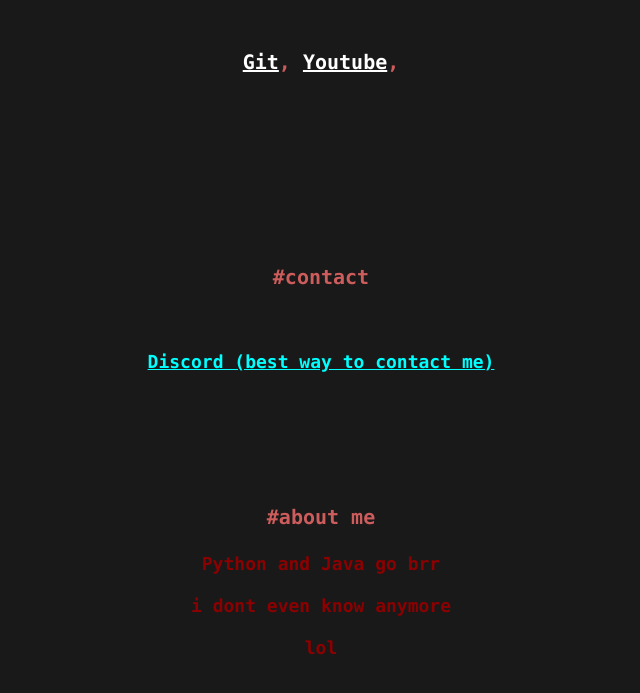
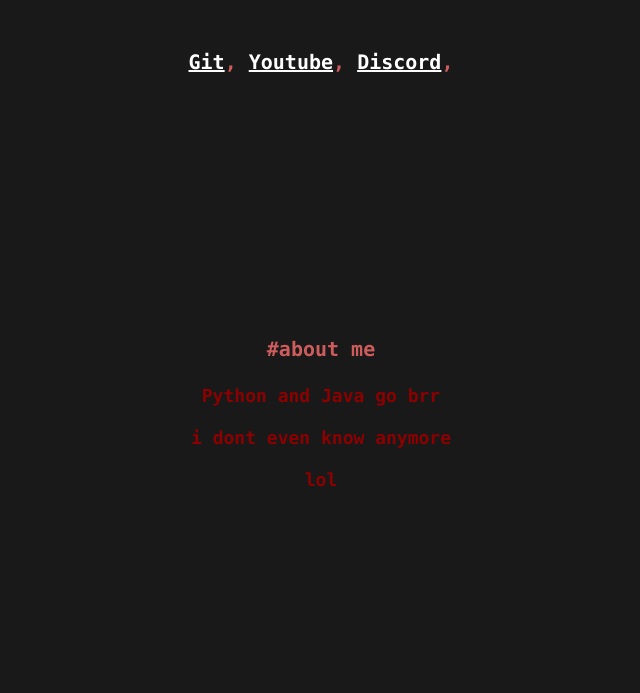
Before and after one commit to 999-Austin-999/13-05.github.io, a plain HTML site: page index.html in a window 1280 px wide. Shown: the part 189-882 px from the top of the page, without its empty margins (319-959 px from the left). Drawn offline with Linux system fonts and the light colour scheme.

Commit message:
Update index.html

```diff
--- a/index.html
+++ b/index.html
@@ -102,6 +102,7 @@
    <h2 class="function">
  <a class="HYPERLINK" href="https://www.github.com/13-05">Git</a>,
  <a class="HYPERLINK" href="https://youtube.com/channel/UCh5RUg175yvVQG_J163wwFw">Youtube</a>,
+ <a class="HYPERLINK" href="https://13-05.github.io/discord">Discord</a>,
     </h2>
 
     <br />
@@ -115,18 +116,10 @@
 
          <br /><br />
 
-      <h1 class="function">#contact
-      </h1>
-      <br /> <br />
-
-
-        <h1 class="ligma">
-        <a class="ligma" href="https://13-05.github.io/discord">    Discord (best way to contact me)</a>
-    </h1>
 
 
 
-            <br /><br />
+
 
 
 
```
